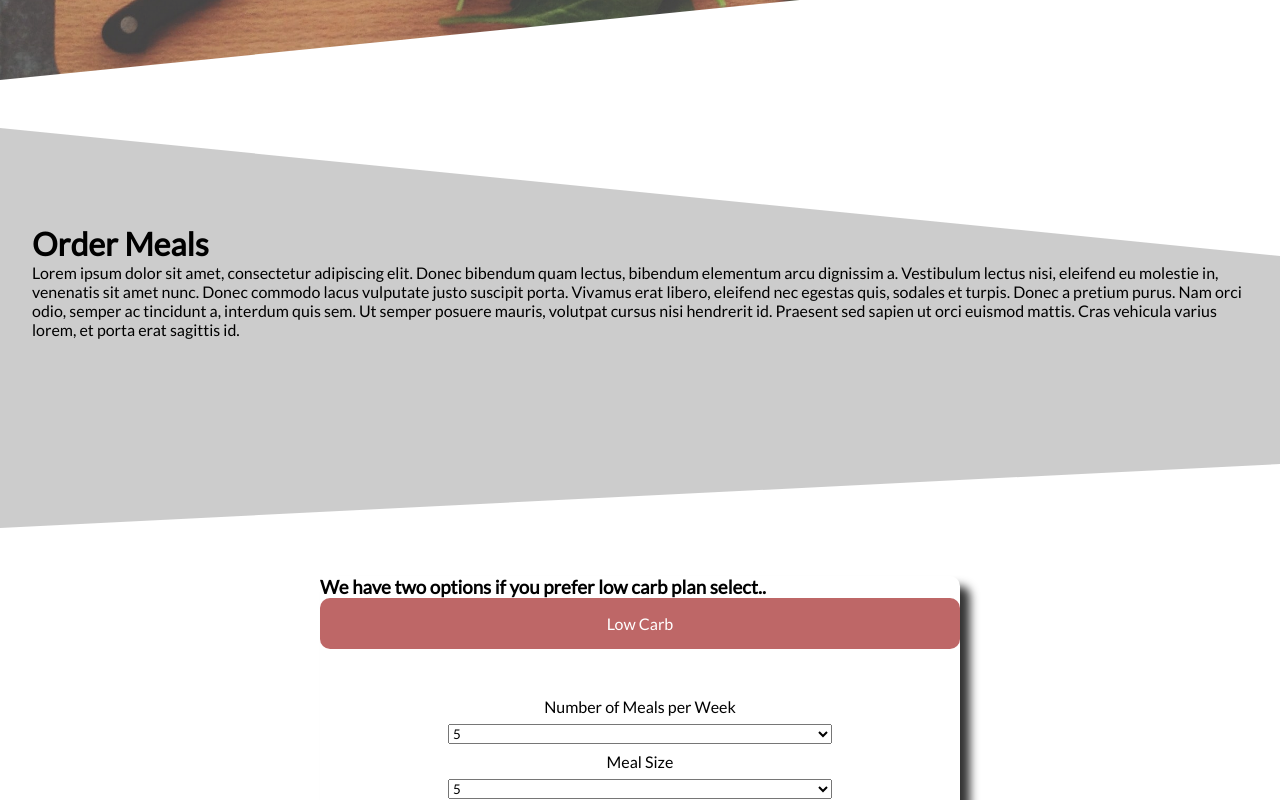
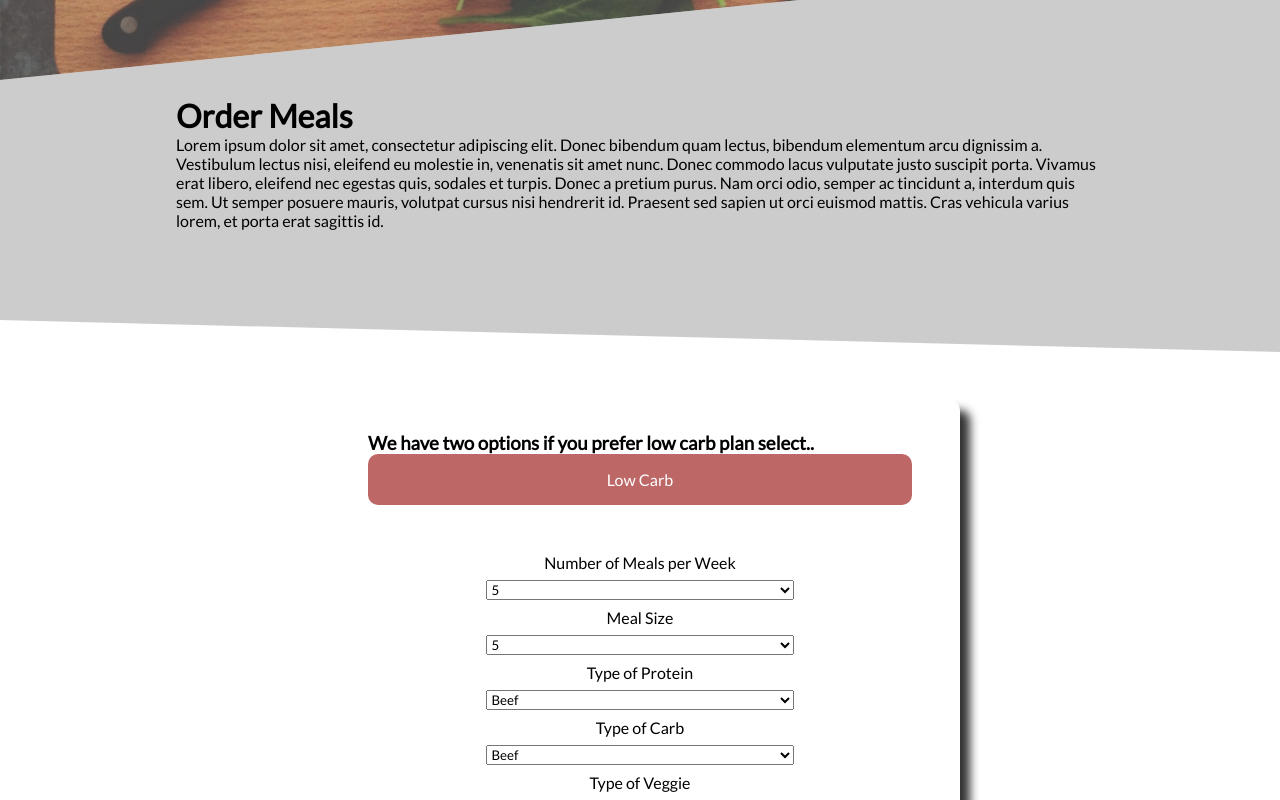
Before and after one commit to Hawleywoo/Colore-Meal-Prep, a React (Create React App) app: page / in a window 1280 px wide. Shown: the part 720-1520 px from the top of the page. Built offline with nearby package versions, Linux system fonts and the light colour scheme.

Commit message:
Order page

```diff
--- a/src/styles/App.scss
+++ b/src/styles/App.scss
@@ -21,6 +21,7 @@
   clip-path: polygon(0 0, 100% 0, 100% calc(100% - 10vw), 0 100%);
   z-index: 0;
   opacity: .9;
+  margin-bottom: -10vw;
 
     &__title{
       background-color: hsla(39, 14%, 100%, .3);
@@ -123,18 +124,19 @@
 }
 
 .order{
-  margin-top: 3rem;
-
+  display: flex;
+  flex-direction: column;
+  align-items: center;
   &__desc{
     position: relative;
     display: flex;
     flex-direction: column;
     align-items: center;
-    margin: 2rem auto;
-    padding: 6rem 2rem;
+    margin: auto auto;
+    padding: 9rem 11rem;
     width: 100vw;
     height: 50vh;
-    clip-path: polygon(0 0, 100% calc(0% + 10vw), 100% calc(100% - 5vw), 0 100%);
+    clip-path: polygon(0 calc(0% + 10vw), 100% 0, 100% 100%, 0 92%);
     background-color: hsla(0, 0%, 60%, .5);
 
     &--content{
@@ -147,6 +149,7 @@
     border-radius: 10px;
     box-shadow: 10px 10px 10px hsla(0, 0%, 0%, .8);
     margin: 3rem auto;
+    padding: 2rem 3rem;
     display: flex;
     flex-direction: column;
     justify-content: center;
```
